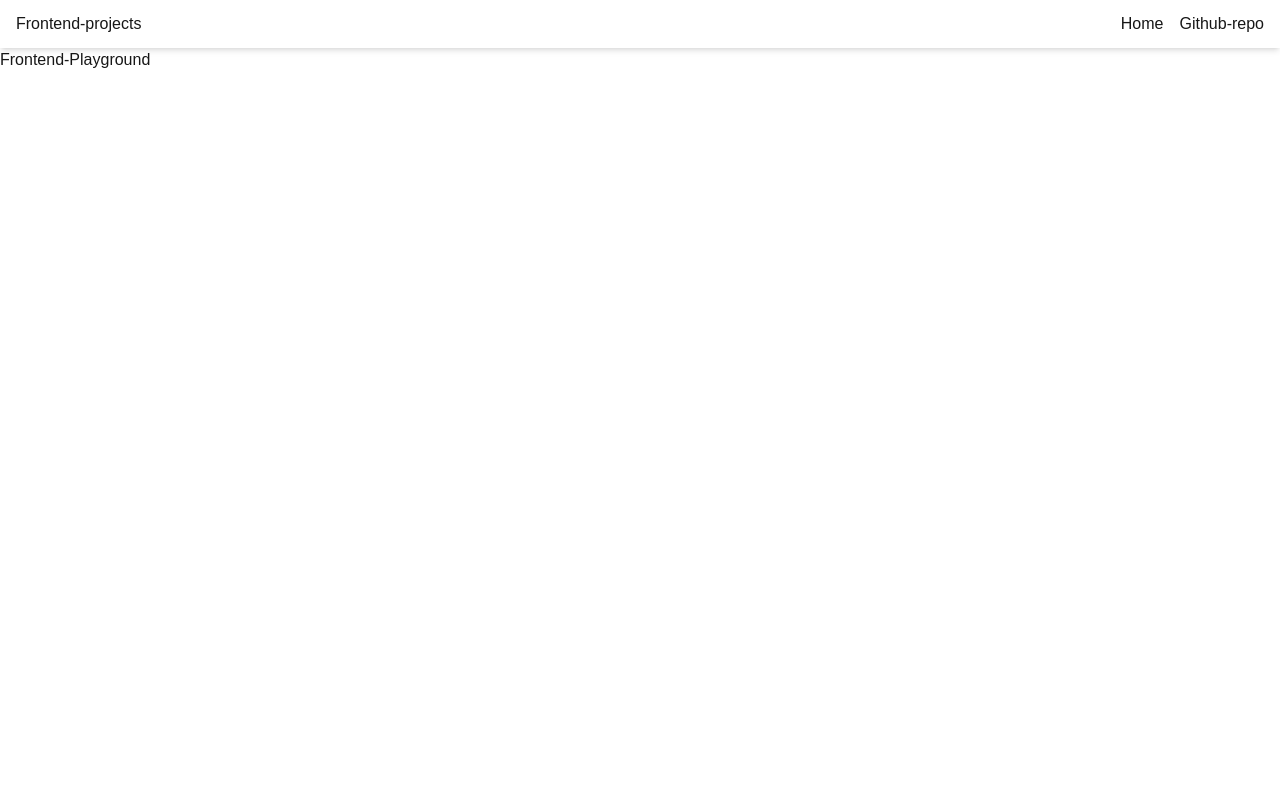
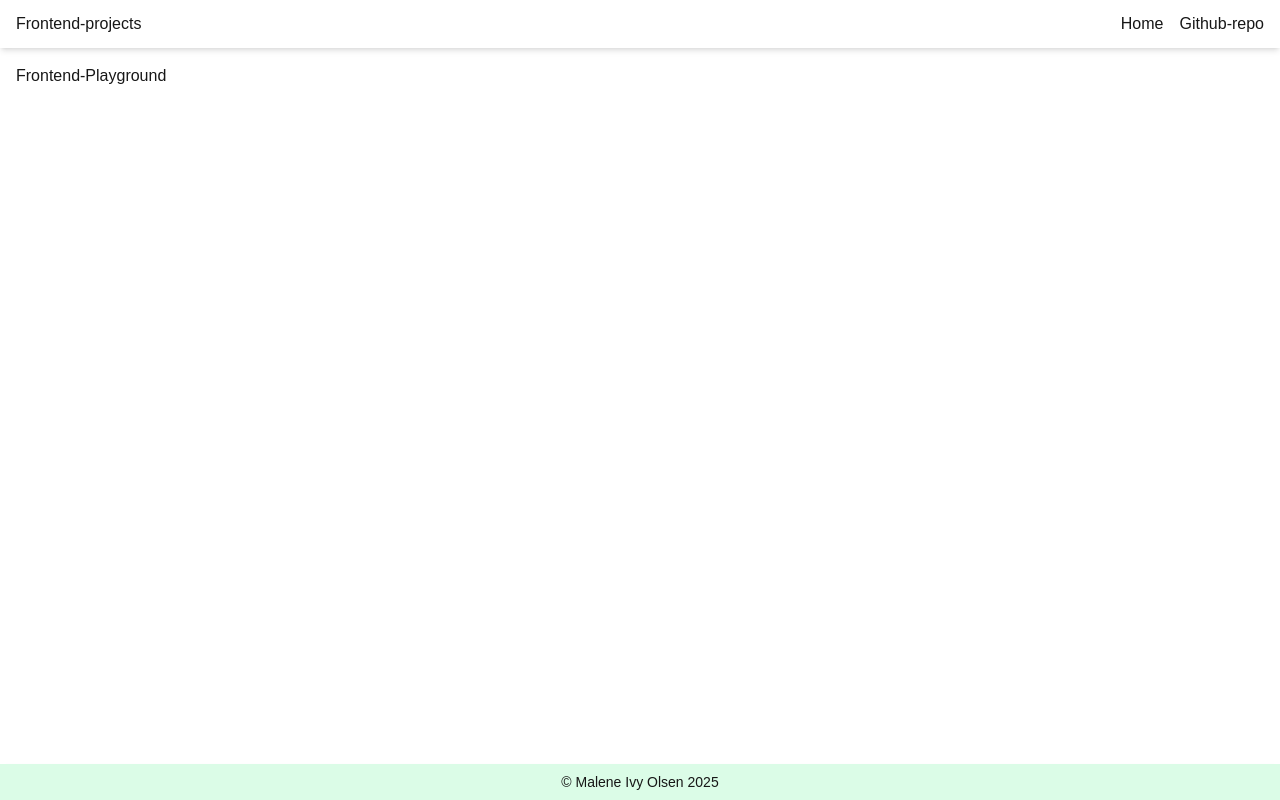
Before and after one commit to maleneivy/frontend-playground, a Next.js app: page / in a window 1280 px wide. Built offline with nearby package versions, Linux system fonts and the light colour scheme.

Commit message:
Add footer

```diff
--- a/src/app/layout.tsx
+++ b/src/app/layout.tsx
@@ -2,6 +2,7 @@ import type { Metadata } from 'next';
 import { Geist, Geist_Mono } from 'next/font/google';
 import './globals.css';
 import Header from '@/components/Header';
+import Footer from '@/components/Footer';
 
 const geistSans = Geist({
   variable: '--font-geist-sans',
@@ -24,10 +25,13 @@ export default function RootLayout({
   children: React.ReactNode;
 }>) {
   return (
-    <html lang="en">
-      <body className={`${geistSans.variable} ${geistMono.variable} antialiased`}>
+    <html lang="en" className="h-full">
+      <body
+        className={`${geistSans.variable} ${geistMono.variable} antialiased min-h-screen flex flex-col`}
+      >
         <Header />
-        <main>{children}</main>
+        <main className="flex-1 p-4">{children}</main>
+        <Footer />
       </body>
     </html>
   );
--- /dev/null
+++ b/src/components/Footer.tsx
@@ -0,0 +1,7 @@
+export default function Footer() {
+  return (
+    <footer className="w-full px-4 py-2 shadow-md text-center text-sm bg-green-100">
+      © Malene Ivy Olsen {new Date().getFullYear()}
+    </footer>
+  );
+}
```
